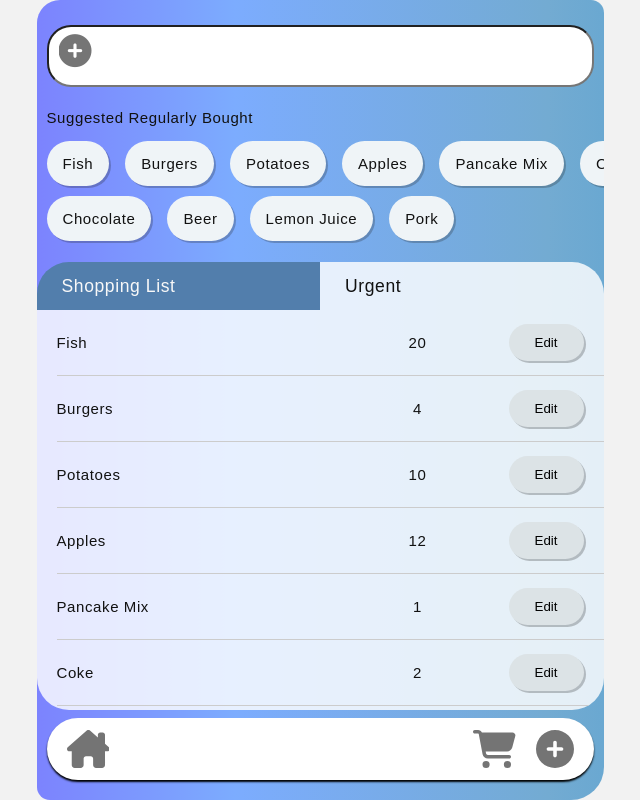
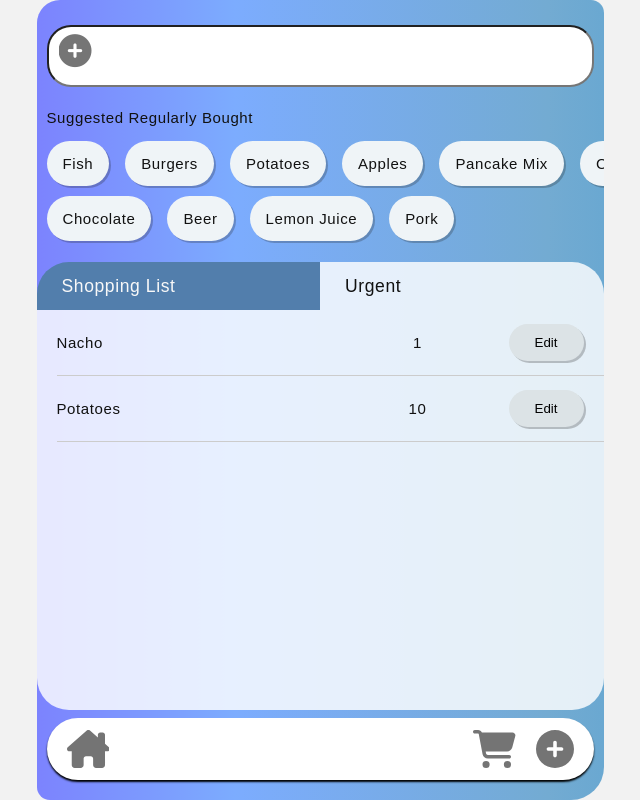
Before and after one commit to siramsay/shop-app-vue3, a Vue app: page / in a window 1280 px wide. Shown: the whole page, without its empty margins (320-960 px from the left). Built offline with nearby package versions, Linux system fonts and the light colour scheme.

Commit message:
Edit button added in component

```diff
--- a/src/App.vue
+++ b/src/App.vue
@@ -48,6 +48,9 @@ export default {
       //document.querySelector("input").removeAttribute('placeholder');
       //document.querySelector("input").classList.add('add-item');
       //}
+    },
+    editItem() {
+      this.edit = true;
     },
     addItem() {
       if (this.inputItem.length > 0) {
@@ -314,13 +317,14 @@ export default {
           <!-- <template v-for="(item, index) in urgentItems.slice().reverse()" :key="index"> -->
 
 
+          <!--<li v-for="(item, index) in urgentItems.slice().reverse()" :key="index">-->
+        <ItemCard
+            v-for="item in urgentItems.slice().reverse()"
+            :item="item"
+            :key="`item-${item.index}`"
+            v-on:edit-item="editItem"
+        />
 
-        <ItemCard
-            v-for="item in shopList"
-            :item="item"
-            :key="`bruser-${item.index}`"
-        />
-        <!--v-on:change-name="changeName"-->
         </ul>
       </div>
     </div>
--- a/src/components/ItemCard.vue
+++ b/src/components/ItemCard.vue
@@ -5,8 +5,18 @@ export default {
     item: {
       type: Object,
       required: true,
-    },
+    }
+  },
+  emits: ["edit-name"],
+  data: () => ({
+    edit: false
+  }),
+  methods: {
+    tellParentEditItem() {
+      this.$emit("edit-name")
+    }
   }
+
 }
 
 </script>
@@ -16,17 +26,21 @@ export default {
 
   <li>
     <!-- <span class="item" v-if="!item.edit">  -->
-    <span class="item">
+    <span class="item" v-if="!item.edit">
               <span class="product-title">{{ item.product }}</span>
               <span class="wrapper-button">
                 <span>{{ item.quantity }}</span>
               </span>
+
               <button v-on:click="item.edit = 'edit'" class="button-round">Edit</button>
       <!-- v-on:click="$set(item, 'edit', !item.edit)" -->
+      <!-- @click="tellParentEditItem" -->
     </span>
-    <!--<div class="item" v-if="item.edit"> use v-else so the HTML v-if markup isn't rendered
+    <!--<div class="item" v-if="item.edit"> use v-else so the HTML v-if markup isn't rendered-->
     <div class="item" v-else>
-      <span class="product-title">{{ item.product }}</span>
+      boom
+    </div>
+    <!--  <span class="product-title">{{ item.product }}</span>
 
       <span class="wrapper-button">
                    <button :disabled="item.quantity <= 1" v-on:click="item.quantity = item.quantity-1">
```
